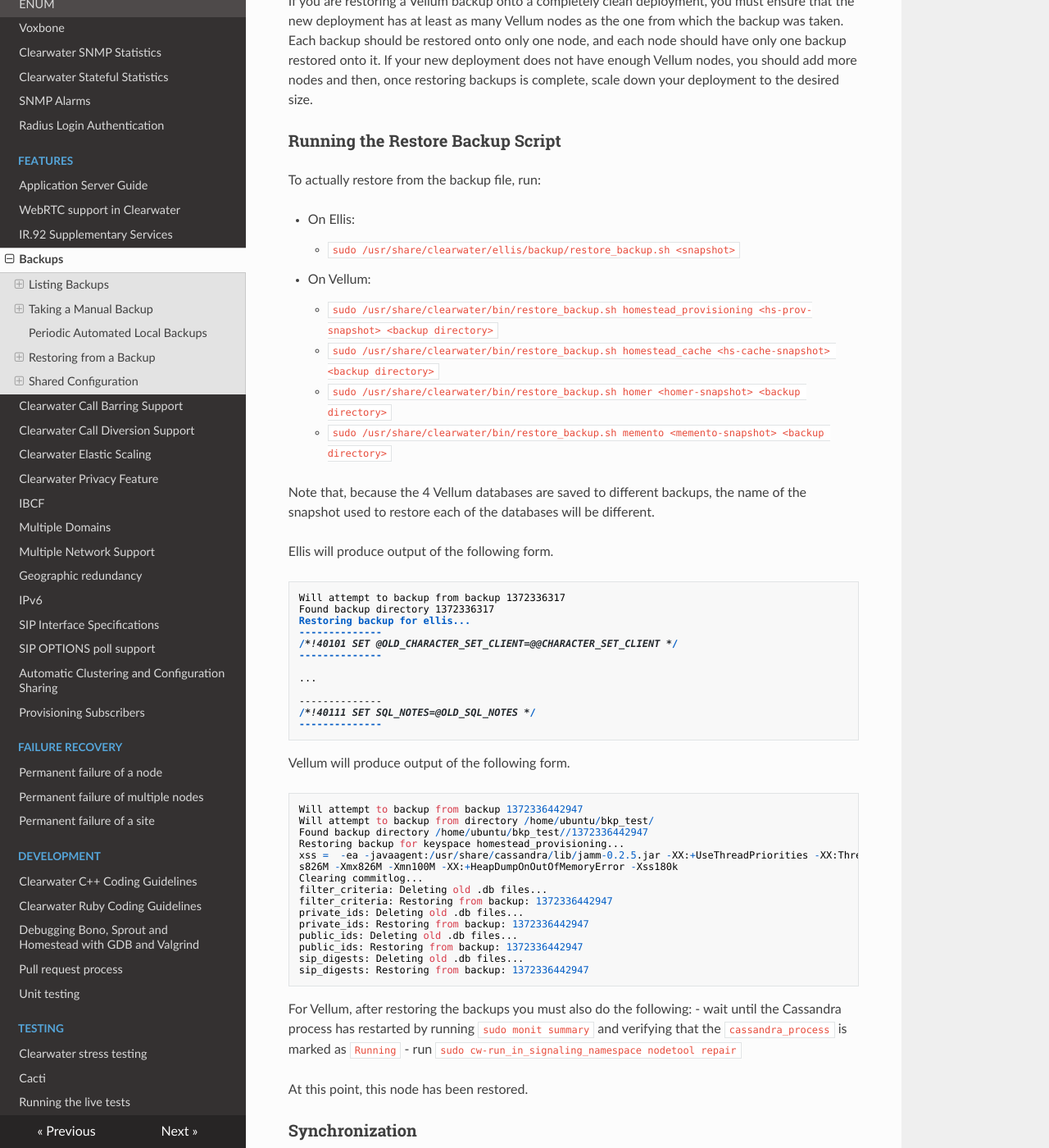
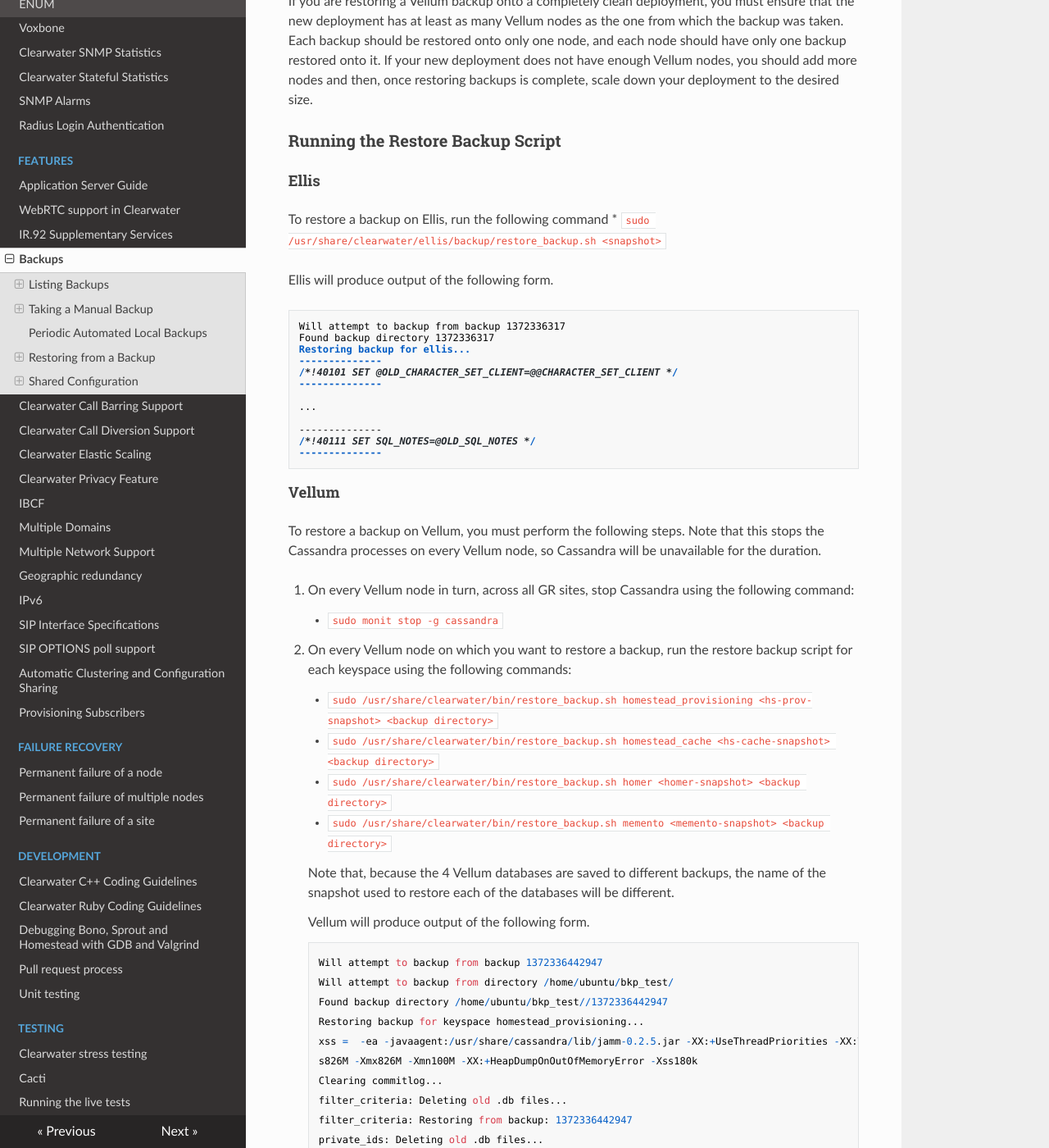
Before and after one commit to Metaswitch/clearwater-readthedocs, an MkDocs documentation site: the page built from docs/Backups.md, in a window 1280 px wide and 1400 px high, scrolled down 4377 px. Shown: the whole window at 82% size. Built offline with MkDocs 1.6.1, drawn with Linux system fonts in a browser that asks for light colours; nearby versions of some CDN libraries; old or Windows-style settings are respelled for this version of MkDocs; some of the changed text lies outside the part shown.

Commit message:
Fix up process for restoring a Cassandra backup

```diff
--- a/docs/Backups.md
+++ b/docs/Backups.md
@@ -156,18 +156,9 @@ If you are restoring a Vellum backup onto a completely clean deployment, you mus
 
 ### Running the Restore Backup Script
 
-To actually restore from the backup file, run:
-
-* On Ellis:
+#### Ellis
+To restore a backup on Ellis, run the following command
     *   `sudo /usr/share/clearwater/ellis/backup/restore_backup.sh <snapshot>`
-
-* On Vellum:
-    *   `sudo /usr/share/clearwater/bin/restore_backup.sh homestead_provisioning <hs-prov-snapshot> <backup directory>`
-    *   `sudo /usr/share/clearwater/bin/restore_backup.sh homestead_cache <hs-cache-snapshot> <backup directory>`
-    *   `sudo /usr/share/clearwater/bin/restore_backup.sh homer <homer-snapshot> <backup directory>`
-    *   `sudo /usr/share/clearwater/bin/restore_backup.sh memento <memento-snapshot> <backup directory>`
-
-Note that, because the 4 Vellum databases are saved to different backups, the name of the snapshot used to restore each of the databases will be different.
 
 Ellis will produce output of the following form.
 
@@ -184,29 +175,46 @@ Ellis will produce output of the following form.
     /*!40111 SET SQL_NOTES=@OLD_SQL_NOTES */
     --------------
 
-Vellum will produce output of the following form.
+#### Vellum
+To restore a backup on Vellum, you must perform the following steps. Note that this stops the Cassandra processes on every Vellum node, so Cassandra will be unavailable for the duration.
 
-    Will attempt to backup from backup 1372336442947
-    Will attempt to backup from directory /home/ubuntu/bkp_test/
-    Found backup directory /home/ubuntu/bkp_test//1372336442947
-    Restoring backup for keyspace homestead_provisioning...
-    xss =  -ea -javaagent:/usr/share/cassandra/lib/jamm-0.2.5.jar -XX:+UseThreadPriorities -XX:ThreadPriorityPolicy=42 -Xm
-    s826M -Xmx826M -Xmn100M -XX:+HeapDumpOnOutOfMemoryError -Xss180k
-    Clearing commitlog...
-    filter_criteria: Deleting old .db files...
-    filter_criteria: Restoring from backup: 1372336442947
-    private_ids: Deleting old .db files...
-    private_ids: Restoring from backup: 1372336442947
-    public_ids: Deleting old .db files...
-    public_ids: Restoring from backup: 1372336442947
-    sip_digests: Deleting old .db files...
-    sip_digests: Restoring from backup: 1372336442947
+1. On every Vellum node in turn, across all GR sites, stop Cassandra using the following command:
+    *   `sudo monit stop -g cassandra`
 
-For Vellum, after restoring the backups you must also do the following:
-- wait until the Cassandra process has restarted by running `sudo monit summary` and verifying that the `cassandra_process` is marked as `Running`
-- run `sudo cw-run_in_signaling_namespace nodetool repair`
+1. On every Vellum node on which you want to restore a backup, run the restore backup script for each keyspace using the following commands:
+    *   `sudo /usr/share/clearwater/bin/restore_backup.sh homestead_provisioning <hs-prov-snapshot> <backup directory>`
+    *   `sudo /usr/share/clearwater/bin/restore_backup.sh homestead_cache <hs-cache-snapshot> <backup directory>`
+    *   `sudo /usr/share/clearwater/bin/restore_backup.sh homer <homer-snapshot> <backup directory>`
+    *   `sudo /usr/share/clearwater/bin/restore_backup.sh memento <memento-snapshot> <backup directory>`
 
-At this point, this node has been restored.
+    Note that, because the 4 Vellum databases are saved to different backups, the name of the snapshot used to restore each of the databases will be different.
+
+    Vellum will produce output of the following form.
+
+        Will attempt to backup from backup 1372336442947
+        Will attempt to backup from directory /home/ubuntu/bkp_test/
+        Found backup directory /home/ubuntu/bkp_test//1372336442947
+        Restoring backup for keyspace homestead_provisioning...
+        xss =  -ea -javaagent:/usr/share/cassandra/lib/jamm-0.2.5.jar -XX:+UseThreadPriorities -XX:ThreadPriorityPolicy=42 -Xm
+        s826M -Xmx826M -Xmn100M -XX:+HeapDumpOnOutOfMemoryError -Xss180k
+        Clearing commitlog...
+        filter_criteria: Deleting old .db files...
+        filter_criteria: Restoring from backup: 1372336442947
+        private_ids: Deleting old .db files...
+        private_ids: Restoring from backup: 1372336442947
+        public_ids: Deleting old .db files...
+        public_ids: Restoring from backup: 1372336442947
+        sip_digests: Deleting old .db files...
+        sip_digests: Restoring from backup: 1372336442947
+
+1. On every Vellum node in turn, across all GR sites, restart Cassandra using the following command:
+    *   `sudo monit monitor -g cassandra`
+
+1. On every Vellum node in turn, across all GR sites:
+    * Wait until the Cassandra process has restarted by running `sudo monit summary` and verifying that the `cassandra_process` is marked as `Running`
+    * run `sudo cw-run_in_signaling_namespace nodetool repair -par`
+
+At this point, the backups have been restored.
 
 ### Synchronization
 
```
